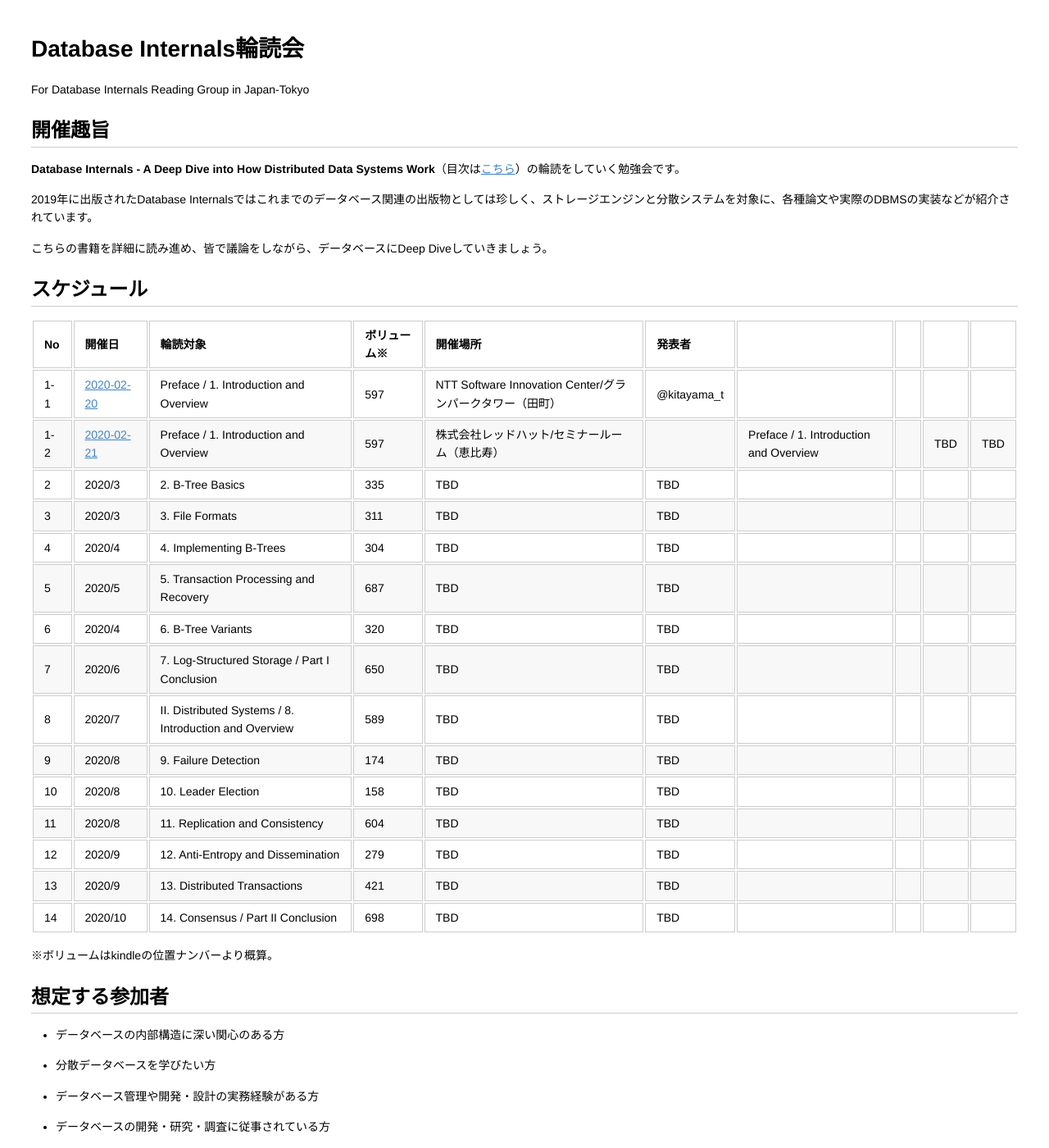
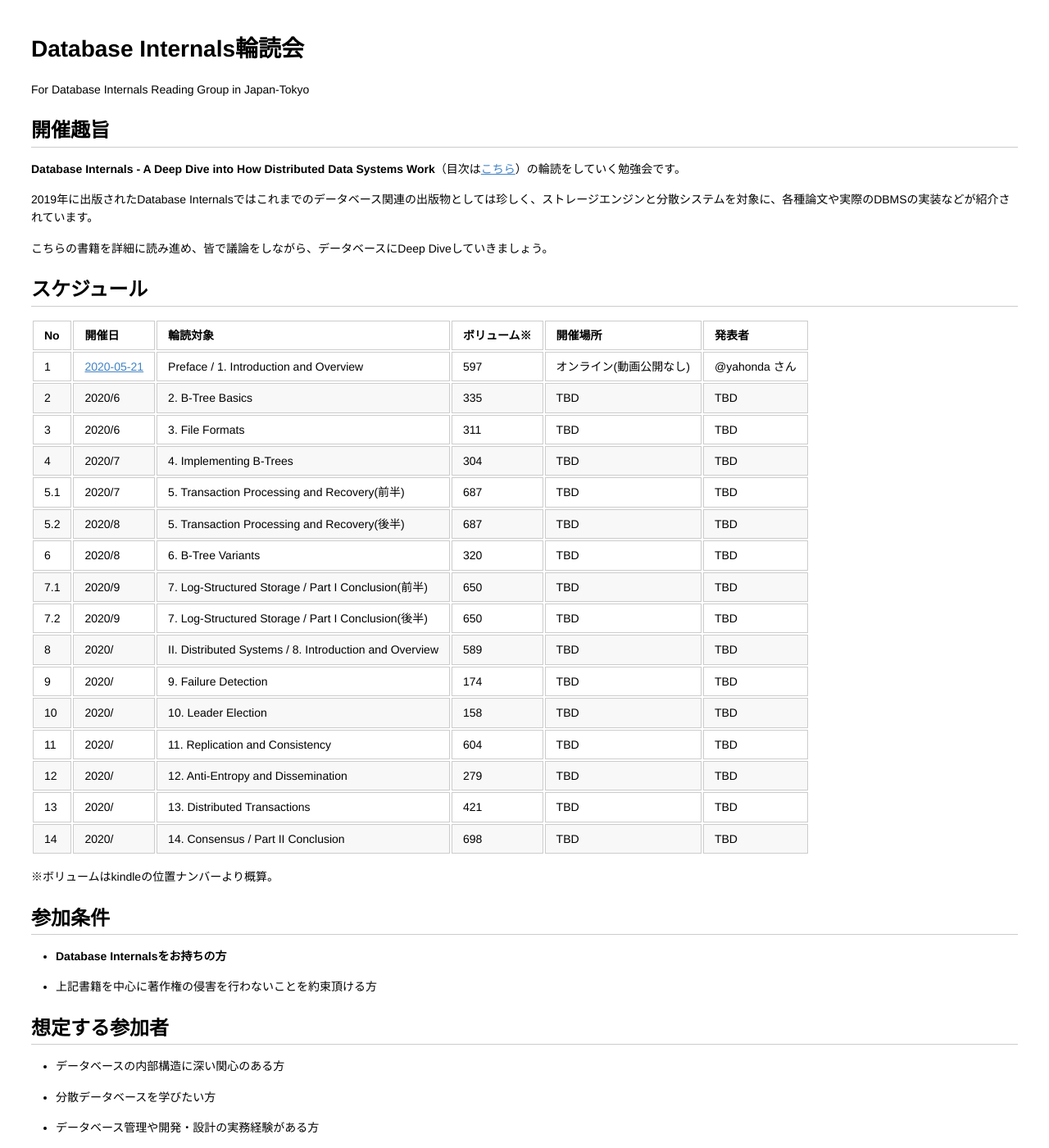
Before and after one commit to Database-Internals-Reading-Group-Japan/group-tokyo, a Jekyll site: the page built from index.md, in a window 1280 px wide and 1400 px high. Shown: the whole window at 82% size. Built offline with Jekyll 4.4.1, drawn with Linux system fonts in a browser that asks for light colours; some of the changed text lies outside the part shown.

Commit message:
Update index.md

```diff
--- a/index.md
+++ b/index.md
@@ -17,23 +17,29 @@ For Database Internals Reading Group in Japan-Tokyo
 
 |No|開催日|輪読対象|ボリューム※|開催場所|発表者|
 |-----|-----|-----|-----|-----|:-----|
-|1-1|[2020-02-20](./No01/20200220/agenda.html)|Preface / 1. Introduction and Overview|597|NTT Software Innovation Center/グランパークタワー（田町）|@kitayama_t|
-|1-2|[2020-02-21](./No01/20200221/agenda.html)|Preface / 1. Introduction and Overview|597|株式会社レッドハット/セミナールーム（恵比寿）||Preface / 1. Introduction and Overview||TBD|TBD|
-|2|2020/3|2. B-Tree Basics|335|TBD|TBD|
-|3|2020/3|3. File Formats|311|TBD|TBD|
-|4|2020/4|4. Implementing B-Trees|304|TBD|TBD|
-|5|2020/5|5. Transaction Processing and Recovery|687|TBD|TBD|
-|6|2020/4|6. B-Tree Variants|320|TBD|TBD|
-|7|2020/6|7. Log-Structured Storage / Part I Conclusion|650|TBD|TBD|
-|8|2020/7|II. Distributed Systems / 8. Introduction and Overview|589|TBD|TBD|
-|9|2020/8|9. Failure Detection|174|TBD|TBD|
-|10|2020/8|10. Leader Election|158|TBD|TBD|
-|11|2020/8|11. Replication and Consistency|604|TBD|TBD|
-|12|2020/9|12. Anti-Entropy and Dissemination|279|TBD|TBD|
-|13|2020/9|13. Distributed Transactions|421|TBD|TBD|
-|14|2020/10|14. Consensus / Part II Conclusion|698|TBD|TBD|
+|1|[2020-05-21](./No01/20200220/agenda.html)|Preface / 1. Introduction and Overview|597|オンライン(動画公開なし)|@yahonda さん|
+|2|2020/6|2. B-Tree Basics|335|TBD|TBD|
+|3|2020/6|3. File Formats|311|TBD|TBD|
+|4|2020/7|4. Implementing B-Trees|304|TBD|TBD|
+|5.1|2020/7|5. Transaction Processing and Recovery(前半)|687|TBD|TBD|
+|5.2|2020/8|5. Transaction Processing and Recovery(後半)|687|TBD|TBD|
+|6|2020/8|6. B-Tree Variants|320|TBD|TBD|
+|7.1|2020/9|7. Log-Structured Storage / Part I Conclusion(前半)|650|TBD|TBD|
+|7.2|2020/9|7. Log-Structured Storage / Part I Conclusion(後半)|650|TBD|TBD|
+|8|2020/|II. Distributed Systems / 8. Introduction and Overview|589|TBD|TBD|
+|9|2020/|9. Failure Detection|174|TBD|TBD|
+|10|2020/|10. Leader Election|158|TBD|TBD|
+|11|2020/|11. Replication and Consistency|604|TBD|TBD|
+|12|2020/|12. Anti-Entropy and Dissemination|279|TBD|TBD|
+|13|2020/|13. Distributed Transactions|421|TBD|TBD|
+|14|2020/|14. Consensus / Part II Conclusion|698|TBD|TBD|
 
 ※ボリュームはkindleの位置ナンバーより概算。
+
+## 参加条件
+
+- **Database Internalsをお持ちの方**
+- 上記書籍を中心に著作権の侵害を行わないことを約束頂ける方
 
 ## 想定する参加者
 
@@ -57,4 +63,4 @@ For Database Internals Reading Group in Japan-Tokyo
 データベースに関するLTをしたい方がいれば、一人5分を上限として申し込みを受け付けます。各回2人程度を想定します。
 タイトルは申し込み時に仮でも良いので記入をお願いします。
 
-※申し込みがなければLTはSkipします。
+**※現在、オンライン試行中のため、LTは一旦中止します。**
```
